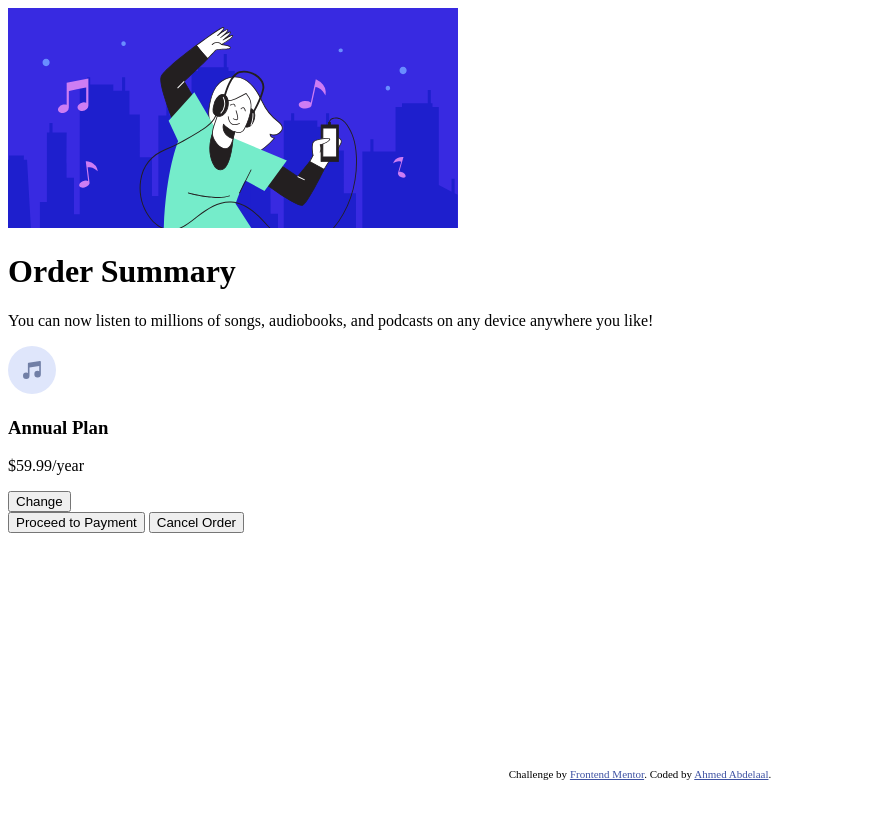
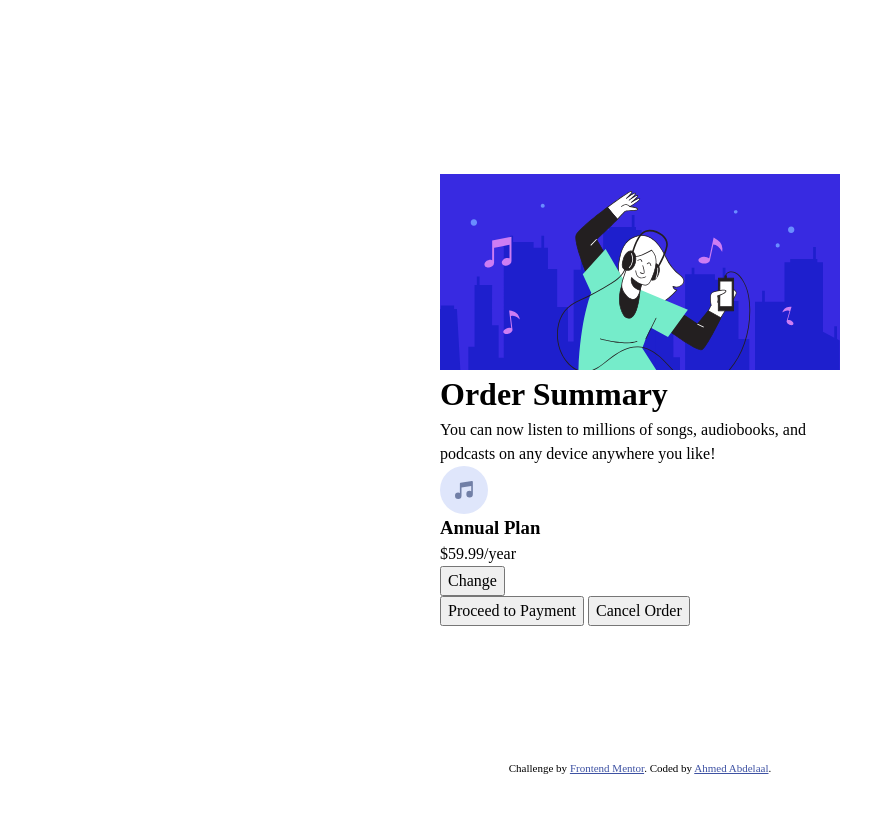
Before and after one commit to shrki416/order-summay-component, a plain HTML site: page index.html in a window 1280 px wide. Shown: the whole page, without its empty margins (0-895 px from the left). Drawn offline with Linux system fonts and the light colour scheme.

Commit message:
WIP: Style order card

```diff
--- a/styles.css
+++ b/styles.css
@@ -1,6 +1,62 @@
+/* Box sizing rules */
+*,
+*::before,
+*::after {
+  box-sizing: border-box;
+}
+
+/* Remove default margin */
+body,
+h1,
+h2,
+h3,
+h4,
+p,
+figure,
+blockquote,
+dl,
+dd {
+  margin: 0;
+}
+
+/* Remove list styles on ul, ol elements with a list role, which suggests default styling will be removed */
+ul[role="list"],
+ol[role="list"] {
+  list-style: none;
+}
+
+/* Set core root defaults */
+html:focus-within {
+  scroll-behavior: smooth;
+}
+
+/* Set core body defaults */
 body {
-  position: relative;
   min-height: 100vh;
+  text-rendering: optimizeSpeed;
+  line-height: 1.5;
+  display: grid;
+  place-items: center;
+}
+
+/* A elements that don't have a class get default styles */
+a:not([class]) {
+  text-decoration-skip-ink: auto;
+}
+
+/* Make images easier to work with */
+img,
+picture {
+  max-width: 100%;
+  display: block;
+}
+
+/* Inherit fonts for inputs and buttons */
+input,
+button,
+textarea,
+select {
+  font: inherit;
 }
 
 .attribution {
@@ -18,3 +74,24 @@ body {
 .attribution a {
   color: hsl(228, 45%, 44%);
 }
+
+.container {
+  width: 400px;
+  height: auto;
+}
+
+/* Remove all animations, transitions and smooth scroll for people that prefer not to see them */
+@media (prefers-reduced-motion: reduce) {
+  html:focus-within {
+    scroll-behavior: auto;
+  }
+
+  *,
+  *::before,
+  *::after {
+    animation-duration: 0.01ms !important;
+    animation-iteration-count: 1 !important;
+    transition-duration: 0.01ms !important;
+    scroll-behavior: auto !important;
+  }
+}
```
